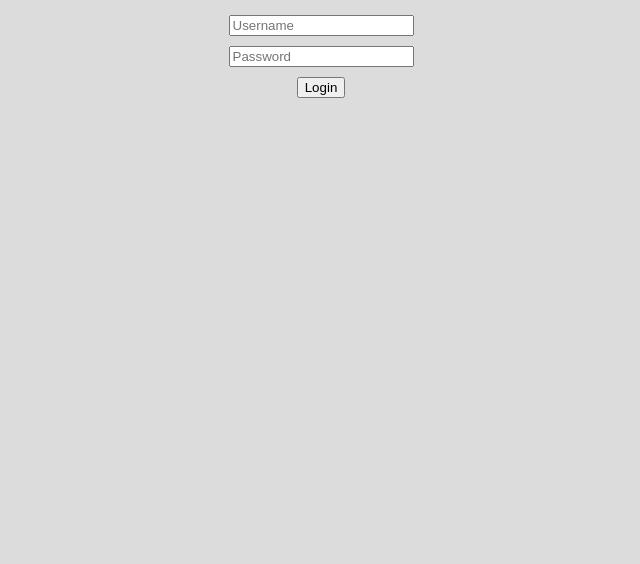
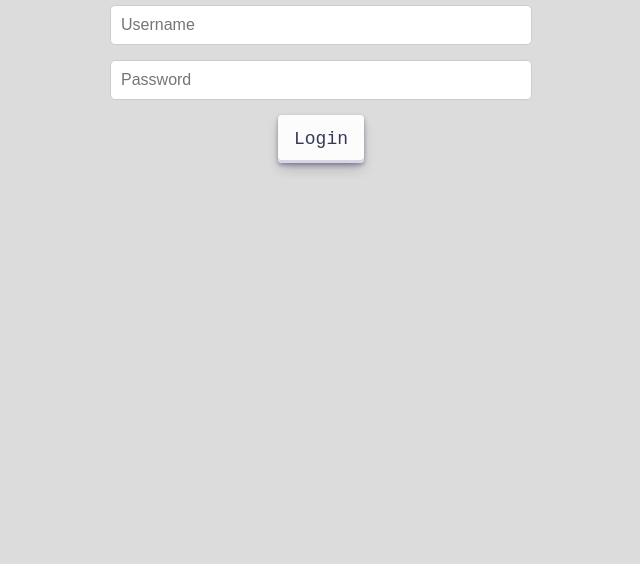
Before and after one commit to Spiderasasen/ARG, a plain HTML site: page Login.html in a window 1280 px wide. Shown: the part 236-800 px from the top of the page, without its empty margins (319-959 px from the left). Drawn offline with Linux system fonts and the light colour scheme.

Commit message:
Working on the login making sure it can navigate on 2 differnt pages, depending on the username that was entered by the player fixing the style of the login to make it look nice

```diff
--- /dev/null
+++ b/CSS_Code/Login.css
@@ -0,0 +1,73 @@
+/*login css*/
+#Login{
+    padding-top: 50px;
+}
+#Login_box{
+    padding-top: 50px;
+    text-align: center;
+    padding-bottom: 50px;
+}
+.error{
+    color: red;
+    margin-top: 10px;
+}
+/*input*/
+input[type = "text"], input[type = "password"]{
+    width: 100%;
+    max-width: 400px;
+    padding: 10px;
+    border: 1px solid #ccc;
+    border-radius: 5px;
+    font-size: 16px;
+    transition: border-color 0.3s;
+    margin-bottom: 15px;
+}
+input[type="text"]:focus, input[type="password"]:focus{
+    border-color: #007bff;
+    outline: none;
+    box-shadow: 0 0 5px rgba(0, 123, 255, 0.5);
+}
+/*button code*/
+.button-30 {
+    align-items: center;
+    appearance: none;
+    background-color: #FCFCFD;
+    border-radius: 4px;
+    border-width: 0;
+    box-shadow: rgba(45, 35, 66, 0.4) 0 2px 4px,rgba(45, 35, 66, 0.3) 0 7px 13px -3px,#D6D6E7 0 -3px 0 inset;
+    box-sizing: border-box;
+    color: #36395A;
+    cursor: pointer;
+    display: inline-flex;
+    font-family: "JetBrains Mono",monospace;
+    height: 48px;
+    justify-content: center;
+    line-height: 1;
+    list-style: none;
+    overflow: hidden;
+    padding-left: 16px;
+    padding-right: 16px;
+    position: relative;
+    text-align: left;
+    text-decoration: none;
+    transition: box-shadow .15s,transform .15s;
+    user-select: none;
+    -webkit-user-select: none;
+    touch-action: manipulation;
+    white-space: nowrap;
+    will-change: box-shadow,transform;
+    font-size: 18px;
+}
+.button-30:focus {
+    box-shadow: #D6D6E7 0 0 0 1.5px inset, rgba(45, 35, 66, 0.4) 0 2px 4px, rgba(45, 35, 66, 0.3) 0 7px 13px -3px, #D6D6E7 0 -3px 0 inset;
+}
+
+.button-30:hover {
+    box-shadow: rgba(45, 35, 66, 0.4) 0 4px 8px, rgba(45, 35, 66, 0.3) 0 7px 13px -3px, #D6D6E7 0 -3px 0 inset;
+    transform: translateY(-2px);
+}
+
+.button-30:active {
+    box-shadow: #D6D6E7 0 3px 7px inset;
+    transform: translateY(2px);
+}
--- a/CSS_Code/Main.css
+++ b/CSS_Code/Main.css
@@ -1,3 +1,4 @@
+/*header info*/
 h1.title{
     text-align: center;
 }
@@ -5,23 +6,16 @@ h1.title{
 #buttons{
     text-align: center;
 }
-
+/*temp. button style*/
 button.main{
     margin: 10px;
     padding-right: revert-layer;
 }
-
+/*seperator*/
 #line{
     border-color: black;
 }
-#Login{
-    padding-top: 50px;
-}
-#Login_box{
-    padding-top: 50px;
-    text-align: center;
-    padding-bottom: 50px;
-}
+/*making the background nice*/
 input.Bigger_Gap{
     margin-top: 10px;
 }
--- a/JavaScript_Code/Login_Code.js
+++ b/JavaScript_Code/Login_Code.js
@@ -1,3 +1,16 @@
+//adding the ability to just press enter
+document.getElementById("Username").addEventListener("keydown", function(event){
+    if(event.key === "Enter"){
+        login();
+    }
+})
+
+document.getElementById("Password").addEventListener("keydown", function(event){
+    if(event.key === "Enter"){
+        login();
+    }
+})
+
 function login(){
     //getting the values from the input
     const usernameInput = document.getElementById("Username");
@@ -5,17 +18,31 @@ function login(){
     const username = usernameInput.value;
     const password = passwordInput.value;
 
-    //making the correct info for the user tpo put in
+    //making the correct info for the user tpo put in, for AMERICA
     const correctUsername = "John L. Ratcliffe";
     const correctPassword = "orien";
+
+    //getting the error message element
+    const errorMessageElement = document.getElementById("error-message");
+
+    //Reset error message text
+    errorMessageElement.textContent = "";
 
     //checking if both elements are correct
     if(username === correctUsername && password === correctPassword){
         alert("Welcome " + username);
+        errorMessageElement.textContent += "";
+
+        //redirecting to the correct page
+        if(username === "John L. Ratcliffe"){
+            window.location.href = "Hidden_pages/USA_Hidden.html";
+        }
+
+        //just saying to loged in the consol
         console.log("You are logged in!");
     }
     else{
-        alert("Incorrect username or password");
+        errorMessageElement.textContent += "Incorrect username or password";
         console.log("Incorrect username or password");
         //only the consol log will know which is wrong
         if(!(username === correctUsername)){
--- a/Login.html
+++ b/Login.html
@@ -4,6 +4,7 @@
     <meta charset="UTF-8">
     <title>Login</title>
     <link rel="stylesheet" type="text/css" href="CSS_Code/Main.css">
+    <link rel="stylesheet" type="text/css" href="CSS_Code/Login.css">
 </head>
 <body>
     <div id="buttons">
@@ -16,12 +17,13 @@
     </div>
 <!--    making a user name and password for the login -->
     <div id="Login_box">
-        <h2 id="Login">Login</h2>
-        <input type="text" placeholder="Username" class="Bigger_Gap" id="Username" name="Username">
+        <h2 id="Login">Welcome Operator</h2>
+        <input type="text" placeholder="Username" id="Username" name="Username" required>
         <br>
-        <input type="text" placeholder="Password" class="Bigger_Gap" id="Password" name="Password">
+        <input type="password" placeholder="Password" id="Password" name="Password" required>
         <br>
-        <button type="button" class="main" id="Login_Button" onclick="login()">Login</button>
+        <button type="button" class="button-30" id="Login_Button" onclick="login()">Login</button>
+        <div class="error" id="error-message"></div>
     </div>
 
 <!--    Java Script Code-->
```
Also changed, not shown: Hidden_pages/UK_Hidden.html (renamed from UK_Hidden.html, +1 -1 lines), Hidden_pages/USA_Hidden.html (+5 -1 lines).
